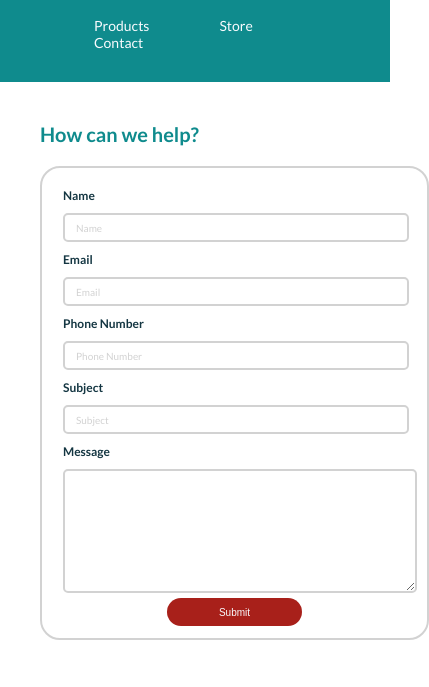
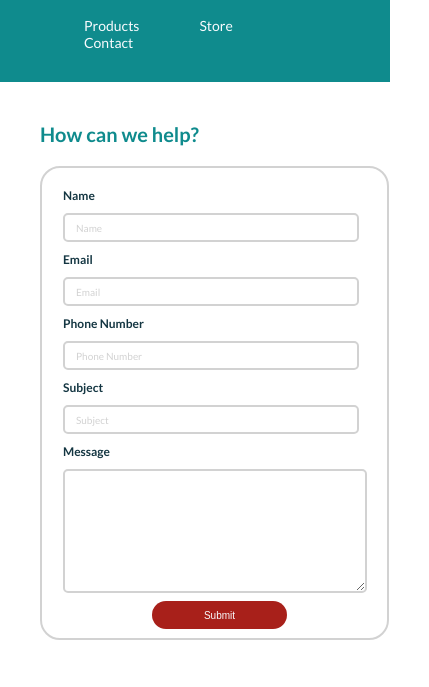
Before and after one commit to adadidii/AromaBumi, a plain HTML site: page help.html in a window 390 px wide. Shown: the part 63-750 px from the top of the page, 429 px wide, since content can reach past the window. Drawn offline with Linux system fonts and the light colour scheme.

Commit message:
Responsive test

```diff
--- a/responsive.css
+++ b/responsive.css
@@ -281,12 +281,12 @@
   }
 
   .navbar-links {
-    margin: 30px 0 0 54px;
+    margin: 30px 0 0 44px;
   }
 
   .navbar-links li {
     font-size: 14px;
-    padding-right: 70px;
+    padding-right: 60px;
   }
 
   /* helpform */
@@ -308,7 +308,7 @@
   }
 
   .helpform-form {
-    width: 385px;
+    width: 345px;
     height: 470px;
     font-size: 12px;
     margin: 20px 0 0 40px;
@@ -333,7 +333,7 @@
   .form-email input,
   .form-phone input,
   .form-subject input {
-    width: 330px;
+    width: 280px;
     height: 23px;
     border-radius: 5px;
     margin-left: 0;
@@ -358,7 +358,7 @@
   }
 
   .form-message textarea {
-    width: 330px;
+    width: 280px;
     height: 100px;
     border-radius: 5px;
     margin: 10px 0 0 0;
@@ -372,7 +372,7 @@
     height: 28px;
     font-size: 10px;
     position: absolute;
-    left: 125px;
-    top: 430px;
+    left: 110px;
+    top: 433px;
   }
 }
```
